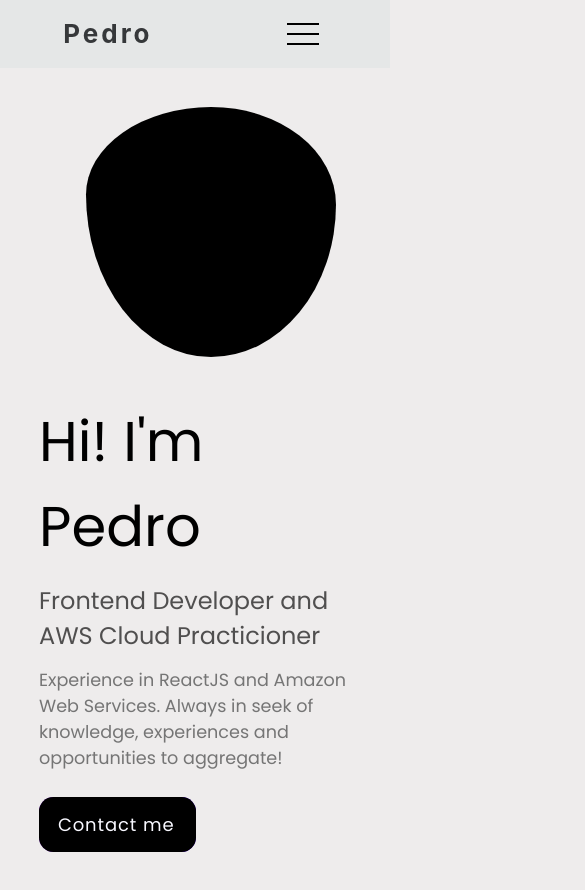
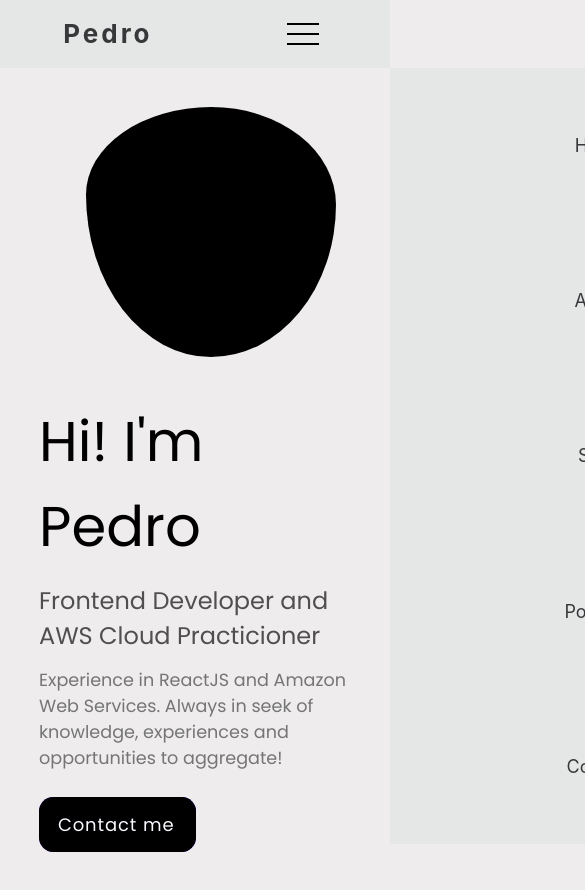
Before and after one commit to PedroMilani04/pedro-portfolio, a React (Create React App) app: page / in a window 390 px wide. Shown: the top 890 px of the page, 585 px wide, since content can reach past the window. Built offline with nearby package versions, Linux system fonts and the light colour scheme.

Commit message:
Style (Navbar): Fix navbar style

```diff
--- a/src/css/Info.css
+++ b/src/css/Info.css
@@ -55,7 +55,6 @@
 
    .clickme span {
     position: relative;
-    z-index: 10;
     transition: color 0.4s;
     display: inline-flex;
     align-items: center;
--- a/src/css/Navbar.css
+++ b/src/css/Navbar.css
@@ -2,7 +2,6 @@
     margin: 0;
     padding: 0;
     overflow-x: hidden;
-    position: sticky;
 }
 
 
@@ -59,48 +58,31 @@
 @media(max-width: 425px) {
 
 
-    .nav-list {
+    .nav-list, .nav-list-active {
         position: absolute;
         top: 8vh;
-        right: 0;
-        width: 50vw;
-        height: 92vh;
-        flex-direction: column;
-        background-color: rgb(229, 231, 231);
-        align-items: center;
-        justify-content: space-around;
-        transition: transform 0.3s ease-in;
-        transform: translateX(100%);
-
-    }
-
-    .nav-list-active {
-        position: fixed; /* positions: absolute*/
-        top: 8vh;
-        right: 0;
-        width: 50vw;
+        left: 100vw;
+        width: 100vw;
         height: 92vh;
         flex-direction: column;
         background-color: rgb(229, 231, 231);
         transform: translateX(0%);
-        transition: transform 0.3s ease-in;
+        transition: 0.3s ease-in-out;
         display: flex;
         justify-content: space-around;
         align-items: center;
+        z-index: 10;
+        overflow: hidden;
     }
 
-    .nav-list li {
-        margin-left: 0;
-        opacity: 1;
-
+    .nav-list-active {
+        left: 0;
     }
 
     .mobile-menu {
         display: block;
 
     }
-
-
 
     .line1change {
         transform: rotate(-45deg) translate(-8px, 8px);
```
